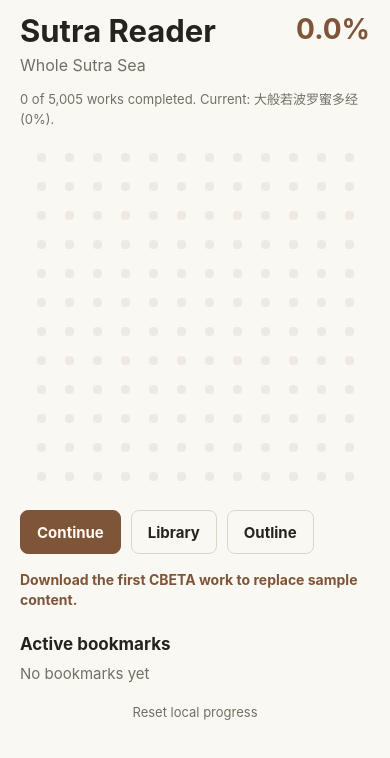
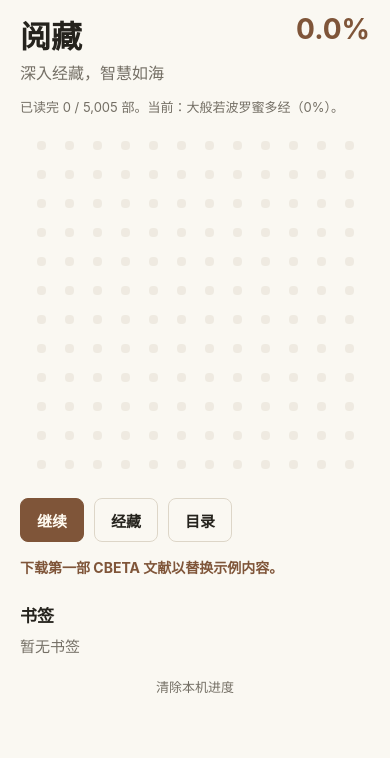
Before and after one commit to XipanXiao/sutrareader, a React Native app: screen / in a window 390 px wide. Shown: the top 758 px of the page. Built offline with nearby package versions, Linux system fonts and the light colour scheme; what expo-file-system, opencc-js would draw is missing.

Commit message:
Localize app UI to Chinese

```diff
--- a/App.tsx
+++ b/App.tsx
@@ -124,7 +124,7 @@
   };
 
   const openCatalogItem = async (item: CbetaCatalogItem, destination: Screen = "home") => {
-    setLoadingMessage(`Loading ${item.title}`);
+    setLoadingMessage(`正在载入《${item.titleSimplified ?? item.title}》`);
     try {
       const work = await loadCbetaWork(item);
       setCurrentWork(work);
@@ -138,7 +138,7 @@
       setScreen(destination);
     } catch (error) {
       setLoadingMessage(
-        error instanceof Error ? error.message : "Unable to load this CBETA work",
+        error instanceof Error ? error.message : "无法载入这部 CBETA 文献",
       );
       return;
     }
@@ -153,11 +153,11 @@
 
     const item = cbetaCatalog.find((candidate) => candidate.id === bookmark.workId);
     if (!item) {
-      setLoadingMessage("Unable to find the bookmarked sutra in the library");
+      setLoadingMessage("无法在经藏中找到这个书签对应的经文");
       return;
     }
 
-    setLoadingMessage(`Loading ${item.title}`);
+    setLoadingMessage(`正在载入《${item.titleSimplified ?? item.title}》`);
     try {
       const work = await loadCbetaWork(item);
       setCurrentWork(work);
@@ -167,7 +167,7 @@
       setScreen("reader");
     } catch (error) {
       setLoadingMessage(
-        error instanceof Error ? error.message : "Unable to load this bookmarked sutra",
+        error instanceof Error ? error.message : "无法载入这个书签对应的经文",
       );
       return;
     }
@@ -230,7 +230,7 @@
 
   const saveBookmark = () => {
     if (completedWorkIds.has(currentWork.id)) {
-      setLoadingMessage("This sutra is already finished; progress remains saved.");
+      setLoadingMessage("这部经已经读完，进度仍会保留。");
       return;
     }
 
@@ -359,9 +359,9 @@
     >
       <View style={styles.headerRow}>
         <View style={styles.headerCopy}>
-          <Text style={[styles.appTitle, { color: theme.text }]}>Sutra Reader</Text>
+          <Text style={[styles.appTitle, { color: theme.text }]}>阅藏</Text>
           <Text style={[styles.subtitle, { color: theme.muted }]} numberOfLines={2}>
-            Whole Sutra Sea
+            深入经藏，智慧如海
           </Text>
         </View>
         <Text style={[styles.percent, { color: theme.accent }]}>
@@ -370,9 +370,9 @@
       </View>
 
       <Text style={[styles.catalogMeta, { color: theme.muted }]}>
-        {globalProgress.completedWorks.toLocaleString()} of{" "}
-        {cbetaCatalog.length.toLocaleString()} works completed. Current: {currentWork.title} (
-        {Math.round(currentWorkProgress * 100)}%).
+        已读完 {globalProgress.completedWorks.toLocaleString()} /{" "}
+        {cbetaCatalog.length.toLocaleString()} 部。当前：{currentWork.title}（
+        {Math.round(currentWorkProgress * 100)}%）。
       </Text>
 
       <View style={styles.mapGrid}>
@@ -391,15 +391,15 @@
       </View>
 
       <View style={styles.actionRow}>
-        <Button label="Continue" theme={theme} filled onPress={onContinue} />
-        <Button label="Library" theme={theme} onPress={onOpenLibrary} />
-        <Button label="Outline" theme={theme} onPress={onOpenOutline} />
+        <Button label="继续" theme={theme} filled onPress={onContinue} />
+        <Button label="经藏" theme={theme} onPress={onOpenLibrary} />
+        <Button label="目录" theme={theme} onPress={onOpenOutline} />
       </View>
 
       {currentWork.id === sampleSutra.id ? (
         <Pressable onPress={onLoadDefault} style={styles.notice}>
           <Text style={[styles.noticeText, { color: theme.accent }]}>
-            Download the first CBETA work to replace sample content.
+            下载第一部 CBETA 文献以替换示例内容。
           </Text>
         </Pressable>
       ) : null}
@@ -409,7 +409,7 @@
       ) : null}
 
       <View style={styles.panel}>
-        <Text style={[styles.panelTitle, { color: theme.text }]}>Active bookmarks</Text>
+        <Text style={[styles.panelTitle, { color: theme.text }]}>书签</Text>
         {activeBookmarks.slice(0, 4).map((bookmark) => (
           <BookmarkRow
             key={bookmark.id}
@@ -420,7 +420,7 @@
           />
         ))}
         {activeBookmarks.length === 0 ? (
-          <Text style={[styles.bookmark, { color: theme.muted }]}>No bookmarks yet</Text>
+          <Text style={[styles.bookmark, { color: theme.muted }]}>暂无书签</Text>
         ) : null}
       </View>
 
@@ -431,7 +431,7 @@
       ) : null}
 
       <Pressable onPress={onReset} style={styles.resetButton}>
-        <Text style={[styles.resetText, { color: theme.muted }]}>Reset local progress</Text>
+        <Text style={[styles.resetText, { color: theme.muted }]}>清除本机进度</Text>
       </Pressable>
     </ScrollView>
   );
@@ -489,14 +489,14 @@
     <View style={[styles.bookmarkSwipeRow, { borderColor: theme.border }]}>
       <Pressable
         accessibilityRole="button"
-        accessibilityLabel={`Delete bookmark ${bookmark.title}`}
+        accessibilityLabel={`删除书签 ${bookmark.title}`}
         onPress={() => onDelete(bookmark)}
         style={[
           styles.bookmarkDeleteConfirm,
           { backgroundColor: theme.deleteBackground, width: deleteWidth },
         ]}
       >
-        <Text style={[styles.bookmarkDeleteText, { color: theme.onDelete }]}>Delete</Text>
+        <Text style={[styles.bookmarkDeleteText, { color: theme.onDelete }]}>删除</Text>
       </Pressable>
       <Animated.View
         {...panResponder.panHandlers}
@@ -507,7 +507,7 @@
       >
         <Pressable
           accessibilityRole="button"
-          accessibilityLabel={`Open bookmark ${bookmark.title}`}
+          accessibilityLabel={`打开书签 ${bookmark.title}`}
           onPress={() => {
             close();
             onOpen(bookmark);
@@ -517,7 +517,7 @@
           <Text style={[styles.bookmark, { color: theme.muted }]} numberOfLines={2}>
             {bookmark.title}
           </Text>
-          <Text style={[styles.bookmarkAction, { color: theme.accent }]}>Open</Text>
+          <Text style={[styles.bookmarkAction, { color: theme.accent }]}>打开</Text>
         </Pressable>
       </Animated.View>
     </View>
@@ -557,11 +557,11 @@
 
   return (
     <View style={styles.screen}>
-      <TopBar theme={theme} title="CBETA Library" onBack={onBack} />
+      <TopBar theme={theme} title="CBETA 经藏" onBack={onBack} />
       <TextInput
         value={query}
         onChangeText={setQuery}
-        placeholder="Search title, canon, or source id"
+        placeholder="搜索经名、藏经或编号"
         placeholderTextColor={theme.muted}
         autoCapitalize="none"
         style={[
@@ -570,8 +570,7 @@
         ]}
       />
       <Text style={[styles.catalogMeta, { color: theme.muted }]}>
-        Showing {filtered.length} of {cbetaCatalog.length.toLocaleString()} works. Tap a sutra to
-        open and cache it for offline reading.
+        显示 {filtered.length} / {cbetaCatalog.length.toLocaleString()} 部。轻点经文即可打开并离线缓存。
       </Text>
       {loadingMessage ? (
         <Text style={[styles.loadingText, { color: theme.accent }]}>{loadingMessage}</Text>
@@ -592,7 +591,7 @@
               </Text>
             </View>
             <Text style={[styles.cacheBadge, { color: theme.accent }]}>
-              {cachedIds[item.id] ? "Read" : "Open"}
+              {cachedIds[item.id] ? "阅读" : "打开"}
             </Text>
           </Pressable>
         ))}
@@ -618,7 +617,7 @@
 
   return (
     <View style={styles.screen}>
-      <TopBar theme={theme} title="Outline" onBack={onBack} />
+      <TopBar theme={theme} title="目录" onBack={onBack} />
       <ScrollView showsVerticalScrollIndicator={false}>
         {work.sections.map((section) => {
           const firstBlock = work.blocks.find((block) => block.id === section.blockIds[0]);
@@ -658,7 +657,7 @@
                   {section.title}
                 </Text>
                 <Text style={[styles.outlineMeta, { color: theme.muted }]}>
-                  {section.blockIds.length} blocks - {Math.round(fraction * 100)}% read
+                  {section.blockIds.length} 段 · 已读 {Math.round(fraction * 100)}%
                 </Text>
               </View>
               <MiniBar theme={theme} fraction={fraction} />
@@ -787,12 +786,12 @@
 
       <View style={[styles.readerFooter, { borderColor: theme.border }]}>
         <Text style={[styles.sessionText, { color: theme.muted }]}>
-          {sessionActive ? "Session active" : "Ready"}
+          {sessionActive ? "正在记录" : "就绪"}
         </Text>
         <View style={styles.readerActions}>
-          <Button label="Start" theme={theme} onPress={onStart} />
-          <Button label="Bookmark" theme={theme} onPress={onBookmark} />
-          <Button label="Mark Here" theme={theme} filled onPress={onMarkHere} />
+          <Button label="开始" theme={theme} onPress={onStart} />
+          <Button label="书签" theme={theme} onPress={onBookmark} />
+          <Button label="记到此处" theme={theme} filled onPress={onMarkHere} />
         </View>
       </View>
     </View>
@@ -817,7 +816,7 @@
   return (
     <Pressable
       accessibilityRole="button"
-      accessibilityLabel={`${label}, ${Math.round(fraction * 100)} percent read`}
+      accessibilityLabel={`${label}，已读 ${Math.round(fraction * 100)}%`}
       onPress={onPress}
       style={[
         styles.dotHit,
@@ -893,7 +892,7 @@
   return (
     <View style={styles.topBar}>
       <Pressable onPress={onBack} style={styles.backButton}>
-        <Text style={[styles.backText, { color: theme.accent }]}>Back</Text>
+        <Text style={[styles.backText, { color: theme.accent }]}>返回</Text>
       </Pressable>
       <Text style={[styles.topTitle, { color: theme.text }]} numberOfLines={1}>
         {title}
--- a/app.json
+++ b/app.json
@@ -1,6 +1,6 @@
 {
   "expo": {
-    "name": "Sutra Reader",
+    "name": "阅藏",
     "slug": "sutrareader",
     "version": "0.1.0",
     "orientation": "portrait",
--- a/src/lib/cbeta.ts
+++ b/src/lib/cbeta.ts
@@ -31,7 +31,7 @@
 
   const response = await fetch(item.rawUrl);
   if (!response.ok) {
-    throw new Error(`Unable to download ${item.sourceId} from CBETA`);
+    throw new Error(`无法从 CBETA 下载 ${item.sourceId}`);
   }
 
   const xml = await response.text();
```
